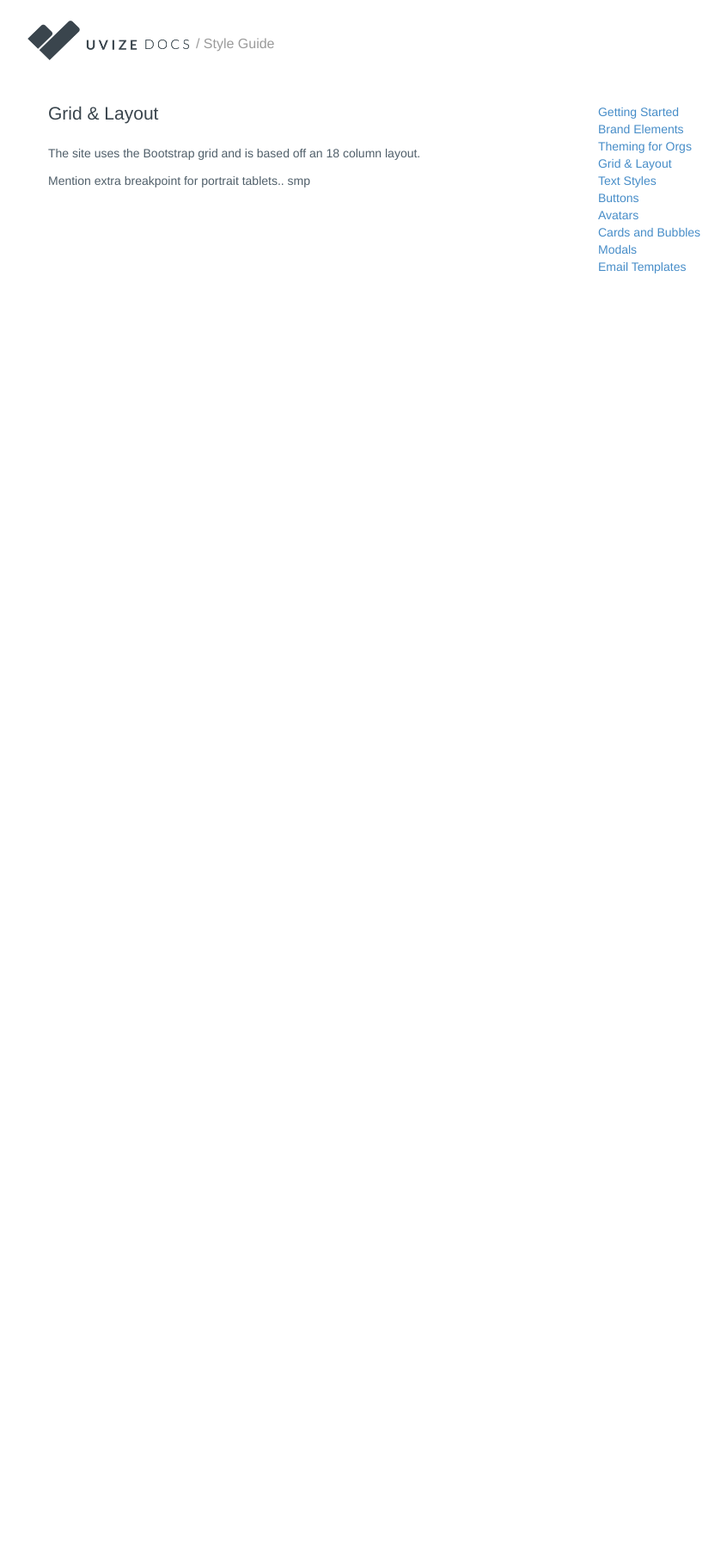
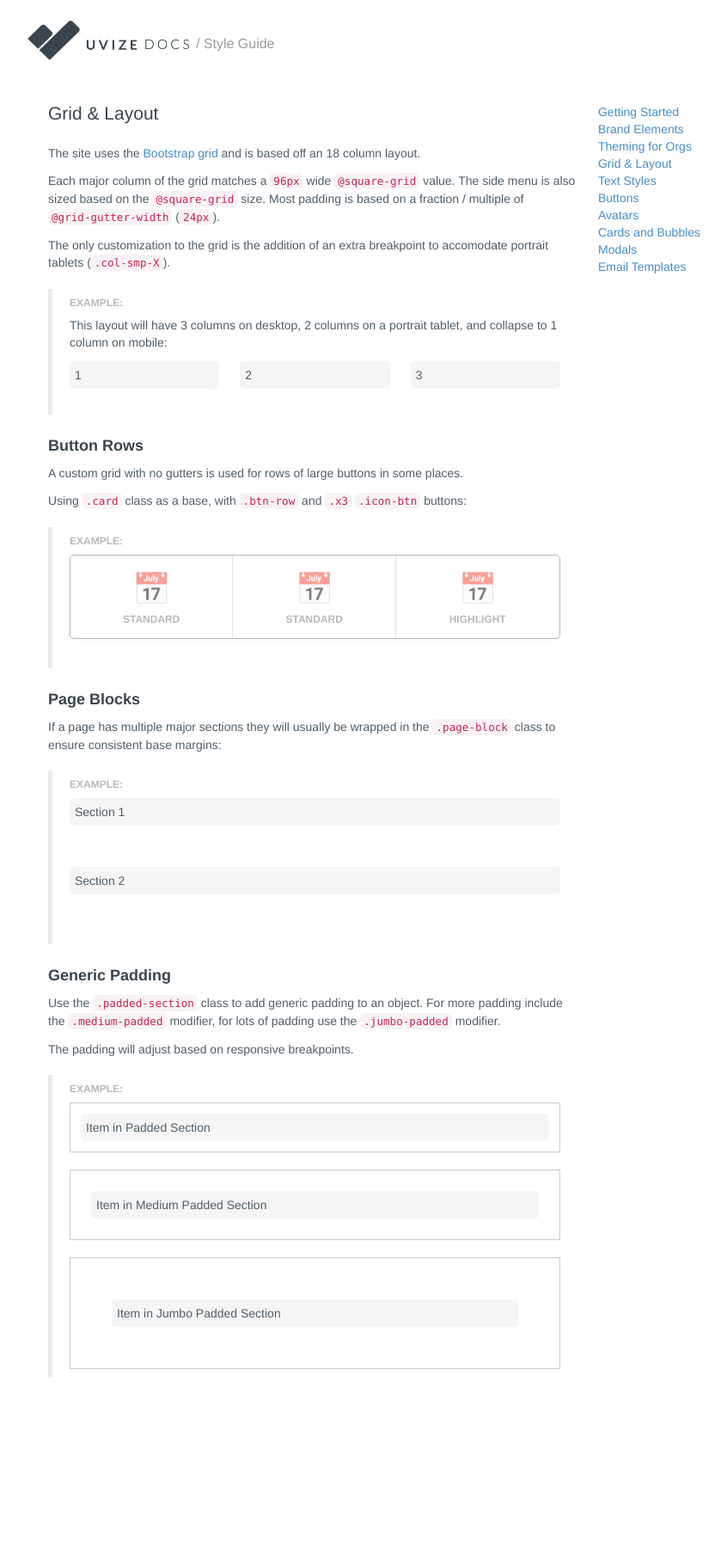
Before and after one commit to SonderMindOrg/uvize.github.io, a Jekyll site: the page built from style-guide/grid-and-layout.md, in a window 1280 px wide. Shown: the whole page at 86% size, without its empty margins (116-962 px from the left). Built offline with Jekyll 4.4.1, drawn with Linux system fonts in a browser that asks for light colours; some web fonts are replaced; Markdown is read by kramdown in place of the engine named in the settings; before the commit the page ends 1092 px from its top, so only the background shows below that.

Commit message:
grid and layout info

```diff
--- a/style-guide/grid-and-layout.md
+++ b/style-guide/grid-and-layout.md
@@ -5,6 +5,80 @@ title: Grid and Layout | Uvize Style Guide
 
 # Grid & Layout
 
-The site uses the Bootstrap grid and is based off an 18 column layout.
+The site uses the [Bootstrap grid](http://getbootstrap.com/css/#grid) and is based off an 18 column layout.
 
-Mention extra breakpoint for portrait tablets.. smp
+Each major column of the grid matches a `96px` wide `@square-grid` value. The side menu is also sized based on the `@square-grid` size. Most padding is based on a fraction / multiple of `@grid-gutter-width` (`24px`).
+
+The only customization to the grid is the addition of an extra breakpoint to accomodate portrait tablets (`.col-smp-X`).
+
+<div class="docs-example">
+<p>This layout will have 3 columns on desktop, 2 columns on a portrait tablet, and collapse to 1 column on mobile:</p>
+  <div class="row">
+    <div class="col-sm-6 col-smp-9">
+      <div class="well">1</div>
+    </div>
+    <div class="col-sm-6 col-smp-9">
+      <div class="well">2</div>
+    </div>
+    <div class="col-sm-6 col-smp-9">
+      <div class="well">3</div>
+    </div>
+  </div>
+</div>
+
+### Button Rows
+
+A custom grid with no gutters is used for rows of large buttons in some places.
+
+Using `.card` class as a base, with `.btn-row` and `.x3` `.icon-btn` buttons:
+
+<div class="docs-example">
+  <div class="card btn-row x3">
+    <a ng-click="$root.Modal.createEvent($root.user.primary_org.default_group.id)" class="icon-btn">
+      <span class="glyphicon-full glyphicon-calendar"></span>
+        Standard
+    </a>
+    <a ng-click="$root.Modal.createEvent($root.user.primary_org.default_group.id)" class="icon-btn">
+      <span class="glyphicon-full glyphicon-calendar"></span>
+        Standard
+    </a>
+    <a ng-click="$root.Modal.createEvent($root.user.primary_org.default_group.id)" class="icon-btn highlight-btn">
+      <span class="glyphicon-full glyphicon-calendar"></span>
+        Highlight
+    </a>
+  </div>
+</div>
+
+
+### Page Blocks
+
+If a page has multiple major sections they will usually be wrapped in the `.page-block` class to ensure consistent base margins:
+
+<div class="docs-example">
+  <div class="page-block">
+    <div class="well">Section 1</div>
+  </div>
+  <div class="page-block">
+    <div class="well">Section 2</div>
+  </div>
+</div>
+
+### Generic Padding
+
+Use the `.padded-section` class to add generic padding to an object. For more padding include the `.medium-padded` modifier, for lots of padding use the `.jumbo-padded` modifier.
+
+The padding will adjust based on responsive breakpoints.
+
+<div class="docs-example">
+  <div class="padded-section" style="border: solid #ccc 1px">
+    <div class="well" style="margin: 0">Item in Padded Section</div>
+  </div>
+  <br>
+  <div class="padded-section medium-padded" style="border: solid #ccc 1px">
+    <div class="well" style="margin: 0">Item in Medium Padded Section</div>
+  </div>
+  <br>
+  <div class="padded-section jumbo-padded" style="border: solid #ccc 1px">
+    <div class="well" style="margin: 0">Item in Jumbo Padded Section</div>
+  </div>
+</div>
```
